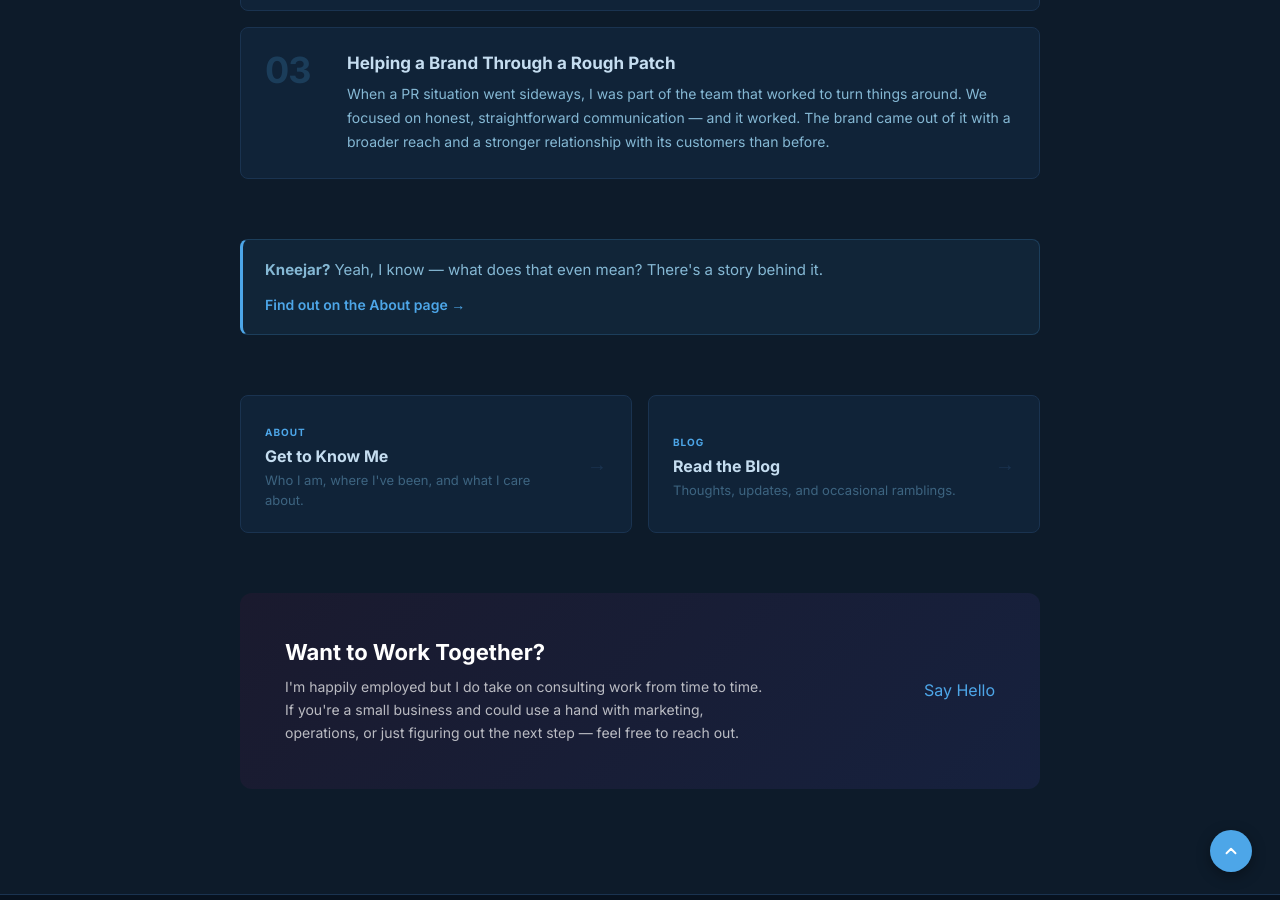
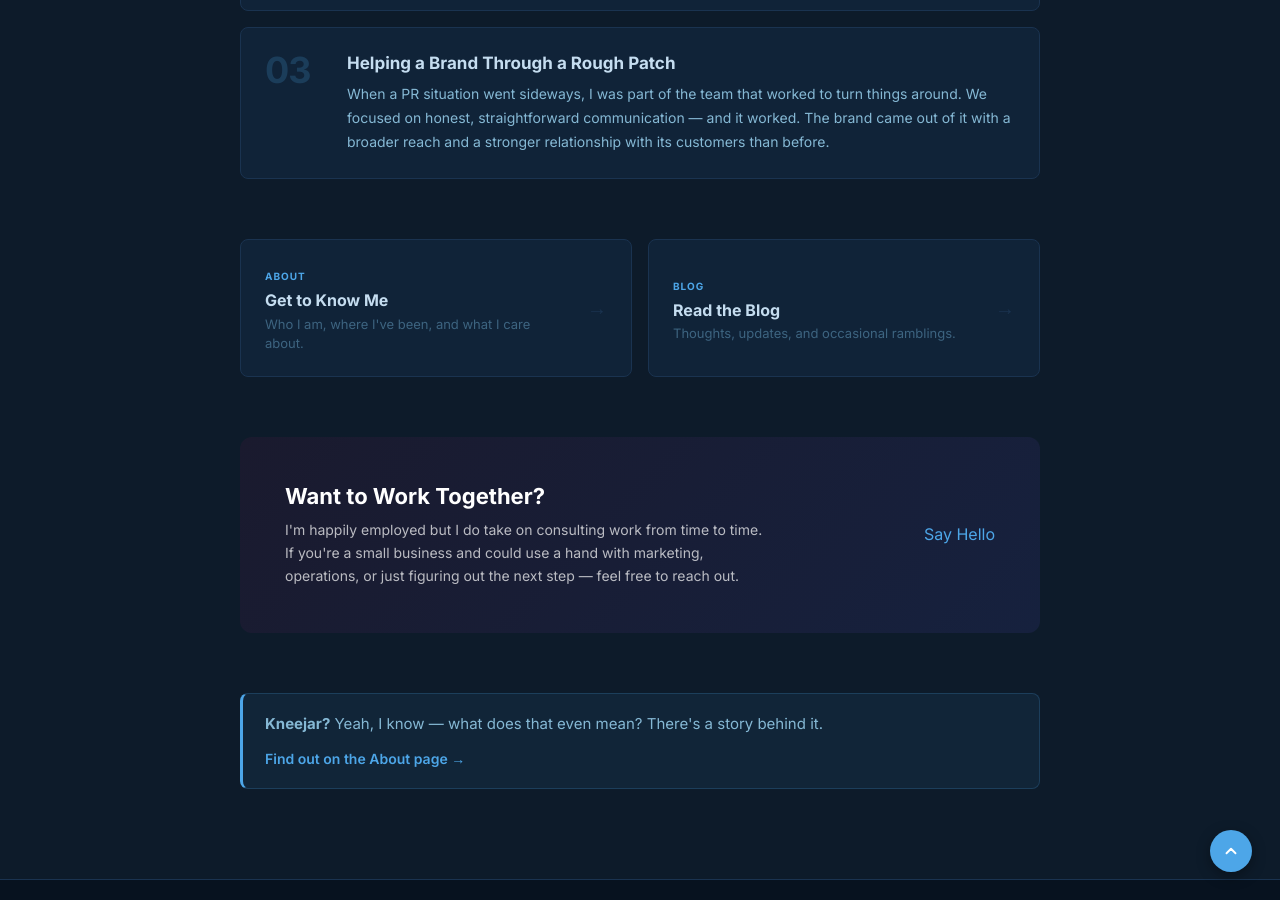
Before and after one commit to haye8277/haye8277.github.io, a Jekyll site: the page built from index.html, in a window 1280 px wide and 900 px high, scrolled down 2033 px. Built offline with Jekyll 4.4.1, drawn with Linux system fonts in a browser that asks for light colours.

Commit message:
Move Kneejar blurb to bottom of homepage
Co-Authored-By: Claude Sonnet 4.6 <noreply@anthropic.com>

```diff
--- a/index.html
+++ b/index.html
@@ -140,11 +140,6 @@ title: Meet Kneejar
   </div>
 </div>
 
-<div class="ri-blurb">
-  <p><strong>Kneejar?</strong> Yeah, I know &mdash; what does that even mean? There's a story behind it.</p>
-  <a href="{{ site.baseurl }}/about/" class="ri-blurb-link">Find out on the About page &rarr;</a>
-</div>
-
 <div class="ri-bottom">
   <div class="ri-links">
     <a href="{{ site.baseurl }}/about/" class="ri-link-card">
@@ -175,3 +170,8 @@ title: Meet Kneejar
     </div>
   </div>
 </div>
+
+<div class="ri-blurb">
+  <p><strong>Kneejar?</strong> Yeah, I know &mdash; what does that even mean? There's a story behind it.</p>
+  <a href="{{ site.baseurl }}/about/" class="ri-blurb-link">Find out on the About page &rarr;</a>
+</div>
```
